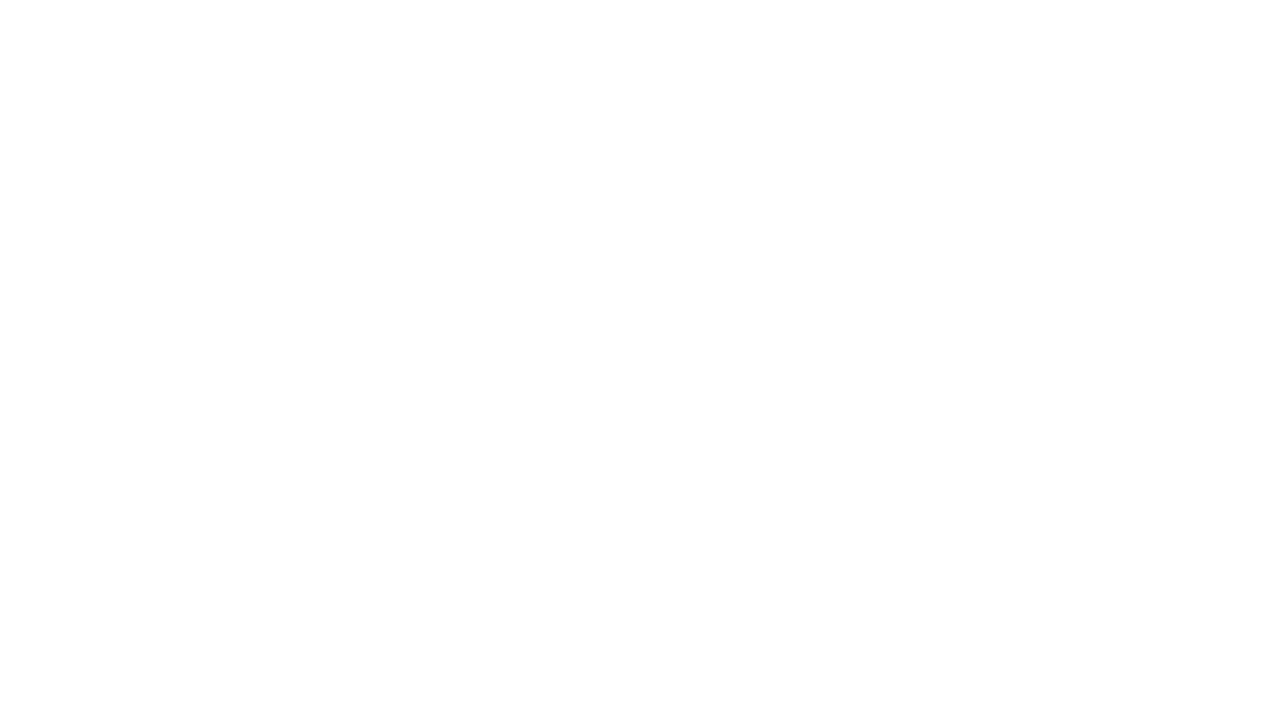
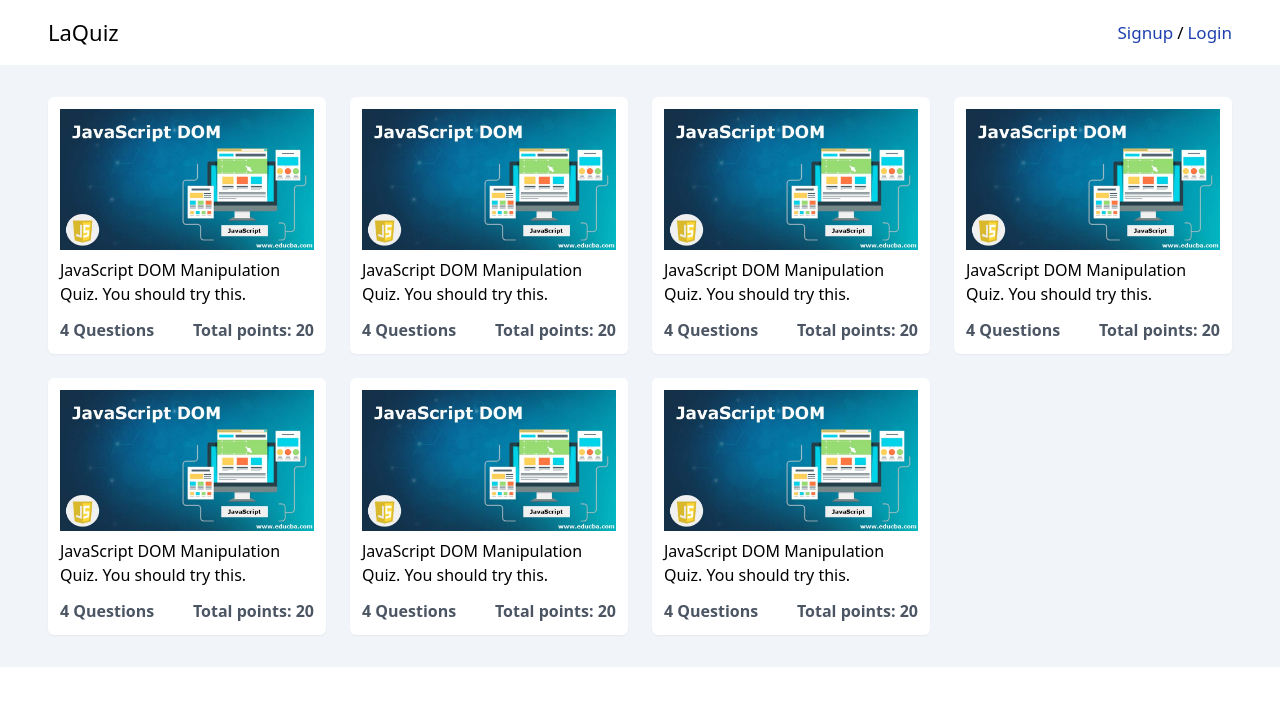
Before and after one commit to HabibSha/quiz-app, a React (Vite) app: page / in a window 1280 px wide. Shown: the top 706 px of the page. Built offline with nearby package versions, Linux system fonts and the light colour scheme.

Commit message:
Create static quiz list

```diff
--- a/src/App.jsx
+++ b/src/App.jsx
@@ -1,5 +1,11 @@
+import Router from "./routers/Router";
+
 function App() {
-  return <></>;
+  return (
+    <>
+      <Router />
+    </>
+  );
 }
 
 export default App;
--- a/src/components/Header.jsx
+++ b/src/components/Header.jsx
@@ -1,16 +1,41 @@
-import { Link } from "react-router-dom";
+import { NavLink } from "react-router-dom";
+import styles from "../styles";
 
 const Header = () => {
   return (
     <>
-      <Link to="/">
-        <p>LaQuiz</p>
-      </Link>
-      <nav>
-        <ul>
-          <li>hello</li>
-        </ul>
-      </nav>
+      <section className="bg-white shadow-lg">
+        <article className={`${styles.flexBetween} ${styles.container} py-4`}>
+          <p className="text-[20px] sm:text-[22px] font-[500]">LaQuiz</p>
+          <nav>
+            <ul
+              className={`${styles.flexCenter} gap-1 text-[15px] sm:text-[17px] text-blue-800`}
+            >
+              <NavLink
+                to="signup"
+                className={({ isActive }) =>
+                  isActive
+                    ? "text-violet-800 font-semibold"
+                    : "hover:text-violet-700"
+                }
+              >
+                Signup
+              </NavLink>
+              <span className="text-black">/</span>
+              <NavLink
+                to="login"
+                className={({ isActive }) =>
+                  isActive
+                    ? "text-violet-800 font-semibold"
+                    : "hover:text-violet-700"
+                }
+              >
+                Login
+              </NavLink>
+            </ul>
+          </nav>
+        </article>
+      </section>
     </>
   );
 };
--- /dev/null
+++ b/src/components/QuizList.jsx
@@ -0,0 +1,25 @@
+import jsDom from "../assets/jsDom.jpg";
+import styles from "../styles";
+
+const QuizList = () => {
+  return (
+    <>
+      <section>
+        <article className="p-3 shadow-sm rounded-md bg-white flex flex-col">
+          <img src={jsDom} alt="JavaScript DOM" />
+          <div className="mt-2 font-semibold flex flex-col">
+            <h6 className="h6">
+              JavaScript DOM Manipulation Quiz. You should try this.
+            </h6>
+            <div className={`${styles.flexBetween} text-gray-600 mt-3`}>
+              <p>4 Questions</p>
+              <p>Total points: 20</p>
+            </div>
+          </div>
+        </article>
+      </section>
+    </>
+  );
+};
+
+export default QuizList;
--- a/src/index.css
+++ b/src/index.css
@@ -1,22 +1,6 @@
 @tailwind base;
 @tailwind components;
 @tailwind utilities;
-
-:root {
-  font-family: Inter, system-ui, Avenir, Helvetica, Arial, sans-serif;
-  line-height: 1.5;
-  font-weight: 400;
-
-  /* color-scheme: light dark; */
-  color: rgba(255, 255, 255, 0.87);
-
-  /* background-color: #411357; */
-
-  font-synthesis: none;
-  text-rendering: optimizeLegibility;
-  -webkit-font-smoothing: antialiased;
-  -moz-osx-font-smoothing: grayscale;
-}
 
 body,
 html {
--- /dev/null
+++ b/src/layout/Layout.jsx
@@ -0,0 +1,16 @@
+import { Outlet } from "react-router-dom";
+
+import Header from "../components/Header";
+
+const Layout = () => {
+  return (
+    <>
+      <Header />
+      <main className="relative bg-slate-100">
+        <Outlet />
+      </main>
+    </>
+  );
+};
+
+export default Layout;
--- a/src/pages/Home.jsx
+++ b/src/pages/Home.jsx
@@ -1,5 +1,22 @@
+import QuizList from "../components/QuizList";
+import styles from "../styles";
+
 const Home = () => {
-  return <div>home</div>;
+  return (
+    <section>
+      <article
+        className={`${styles.flexBetween} ${styles.paddingY} ${styles.container} grid grid-cols-1 sm:grid-cols-2 md:grid-cols-3 lg:grid-cols-4 gap-6`}
+      >
+        <QuizList />
+        <QuizList />
+        <QuizList />
+        <QuizList />
+        <QuizList />
+        <QuizList />
+        <QuizList />
+      </article>
+    </section>
+  );
 };
 
 export default Home;
--- /dev/null
+++ b/src/routers/Router.jsx
@@ -0,0 +1,18 @@
+import { Route, Routes } from "react-router-dom";
+
+import Layout from "../layout/Layout";
+import Home from "../pages/Home";
+
+const Router = () => {
+  return (
+    <>
+      <Routes>
+        <Route path="/" element={<Layout />}>
+          <Route index element={<Home />} />
+        </Route>
+      </Routes>
+    </>
+  );
+};
+
+export default Router;
--- a/src/styles.js
+++ b/src/styles.js
@@ -3,8 +3,10 @@ const styles = {
   flexStart: "flex justify-center items-start",
   flexBetween: "flex justify-between items-center",
 
-  paddingX: "px-6 sm:px-12",
-  paddingY: "py-6 sm:py-12",
+  paddingX: "px-3 sm:px-6",
+  paddingY: "py-4 sm:py-8",
+
+  container: "max-w-[1380px] mx-auto px-6 sm:px-12",
 
   borderBottom: "border-b-[.5px] border-colorIndigo",
 };
--- a/tailwind.config.js
+++ b/tailwind.config.js
@@ -37,8 +37,7 @@ export default {
             {},
         },
         ".h6": {
-          "@apply font-[500] text-[.885rem] leading-normal md:text-[1rem] lg:text-[1.2rem]":
-            {},
+          "@apply font-[500] text-[.885rem] leading-normal md:text-[1rem]": {},
         },
         ".body-1": {
           "@apply text-[0.895rem] leading-[1.4rem] md:text-[.975rem] md:leading-[1.5rem] xl:text-[1.1rem] xl:leading-[1.65]":
```
Also changed, not shown: src/assets/jsDom.jpg (added).
